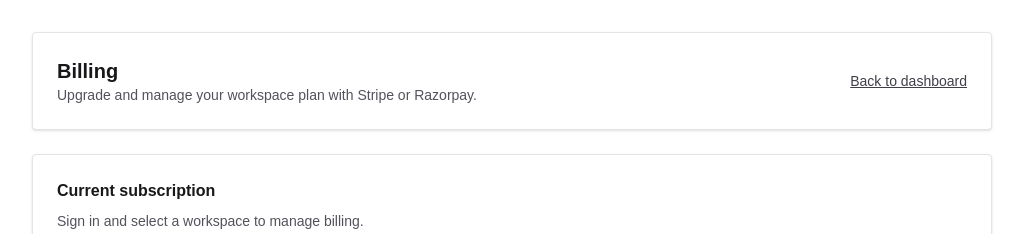
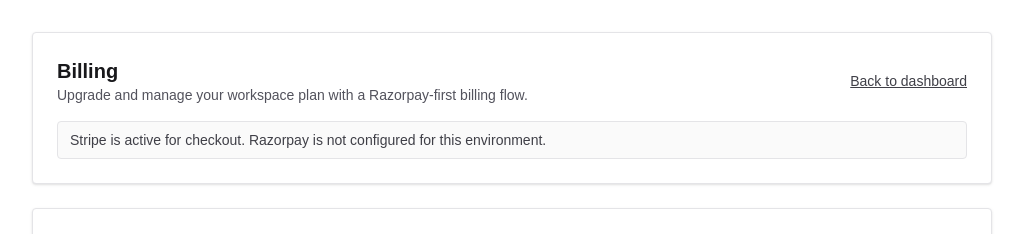
Before and after one commit to Kishore-Kammela/surgerank, a Next.js app in the folder apps/web/: page /billing in a window 1280 px wide. Shown: the top 234 px of the page, without its empty margins (128-1151 px from the left). Built offline with nearby package versions, Linux system fonts and the light colour scheme; no server answers.

Commit message:
feat(ui): add razorpay-first fallback messaging in billing
Make billing UX explicit about provider availability by showing Razorpay-first guidance, hiding unavailable Stripe actions, and clarifying checkout fallback states when providers are not configured.

```diff
--- a/apps/web/src/app/billing/components/plan-checkout-buttons.tsx
+++ b/apps/web/src/app/billing/components/plan-checkout-buttons.tsx
@@ -156,10 +156,11 @@ export function PlanCheckoutButtons({
   return (
     <div className="space-y-2">
       <div className="flex flex-wrap gap-2">
+        {stripeConfigured ? (
           <button
             type="button"
             onClick={startStripeCheckout}
-          disabled={!stripeConfigured || pending !== null || isCurrentPlan}
+            disabled={pending !== null || isCurrentPlan}
             className="rounded bg-zinc-900 px-3 py-2 text-xs font-medium text-white disabled:cursor-not-allowed disabled:bg-zinc-500"
           >
             {isCurrentPlan
@@ -170,6 +171,7 @@ export function PlanCheckoutButtons({
                   ? "Upgrade with Stripe (preferred)"
                   : "Upgrade with Stripe"}
           </button>
+        ) : null}
         <button
           type="button"
           onClick={startRazorpayCheckout}
@@ -185,6 +187,16 @@ export function PlanCheckoutButtons({
                 : "Upgrade with Razorpay"}
         </button>
       </div>
+      {!stripeConfigured && razorpayConfigured ? (
+        <p className="text-xs text-zinc-600">
+          Stripe is currently unavailable for this workspace. Razorpay is active for upgrades.
+        </p>
+      ) : null}
+      {!stripeConfigured && !razorpayConfigured ? (
+        <p className="text-xs text-amber-700">
+          No billing provider is configured yet. Add provider credentials to enable upgrades.
+        </p>
+      ) : null}
       {statusMessage ? <p className="text-xs text-zinc-700">{statusMessage}</p> : null}
     </div>
   );
--- a/apps/web/src/app/billing/page.tsx
+++ b/apps/web/src/app/billing/page.tsx
@@ -66,13 +66,30 @@ export default async function BillingPage({ searchParams }: BillingPageProps) {
           <div>
             <h1 className="text-xl font-semibold text-zinc-900">Billing</h1>
             <p className="text-sm text-zinc-600">
-              Upgrade and manage your workspace plan with Stripe or Razorpay.
+              Upgrade and manage your workspace plan with a Razorpay-first billing flow.
             </p>
           </div>
           <Link href="/" className="text-sm text-zinc-700 underline">
             Back to dashboard
           </Link>
         </div>
+        {!stripeConfigured && razorpayConfigured ? (
+          <p className="mt-4 rounded border border-zinc-200 bg-zinc-50 px-3 py-2 text-sm text-zinc-700">
+            Razorpay is currently the active checkout provider. Stripe will appear automatically
+            once configured.
+          </p>
+        ) : null}
+        {!razorpayConfigured && stripeConfigured ? (
+          <p className="mt-4 rounded border border-zinc-200 bg-zinc-50 px-3 py-2 text-sm text-zinc-700">
+            Stripe is active for checkout. Razorpay is not configured for this environment.
+          </p>
+        ) : null}
+        {!razorpayConfigured && !stripeConfigured ? (
+          <p className="mt-4 rounded border border-amber-300 bg-amber-50 px-3 py-2 text-sm text-amber-800">
+            No checkout provider is configured. Add Razorpay (or Stripe) credentials to enable paid
+            plan upgrades.
+          </p>
+        ) : null}
 
         {checkoutStatusMessage ? (
           <p className="mt-4 rounded border border-zinc-200 bg-zinc-50 px-3 py-2 text-sm text-zinc-700">
```
Lines whose indentation alone changed are shown as unchanged.
